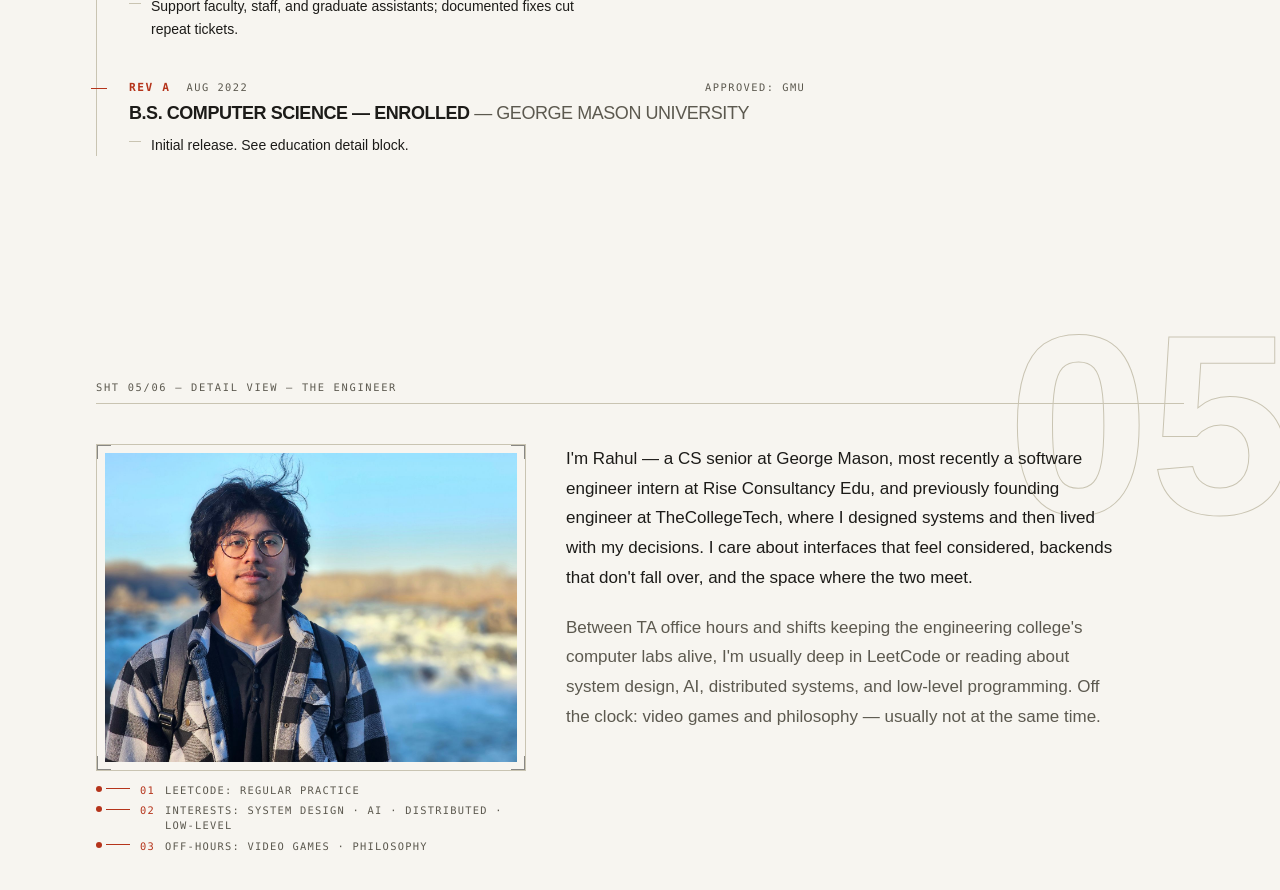
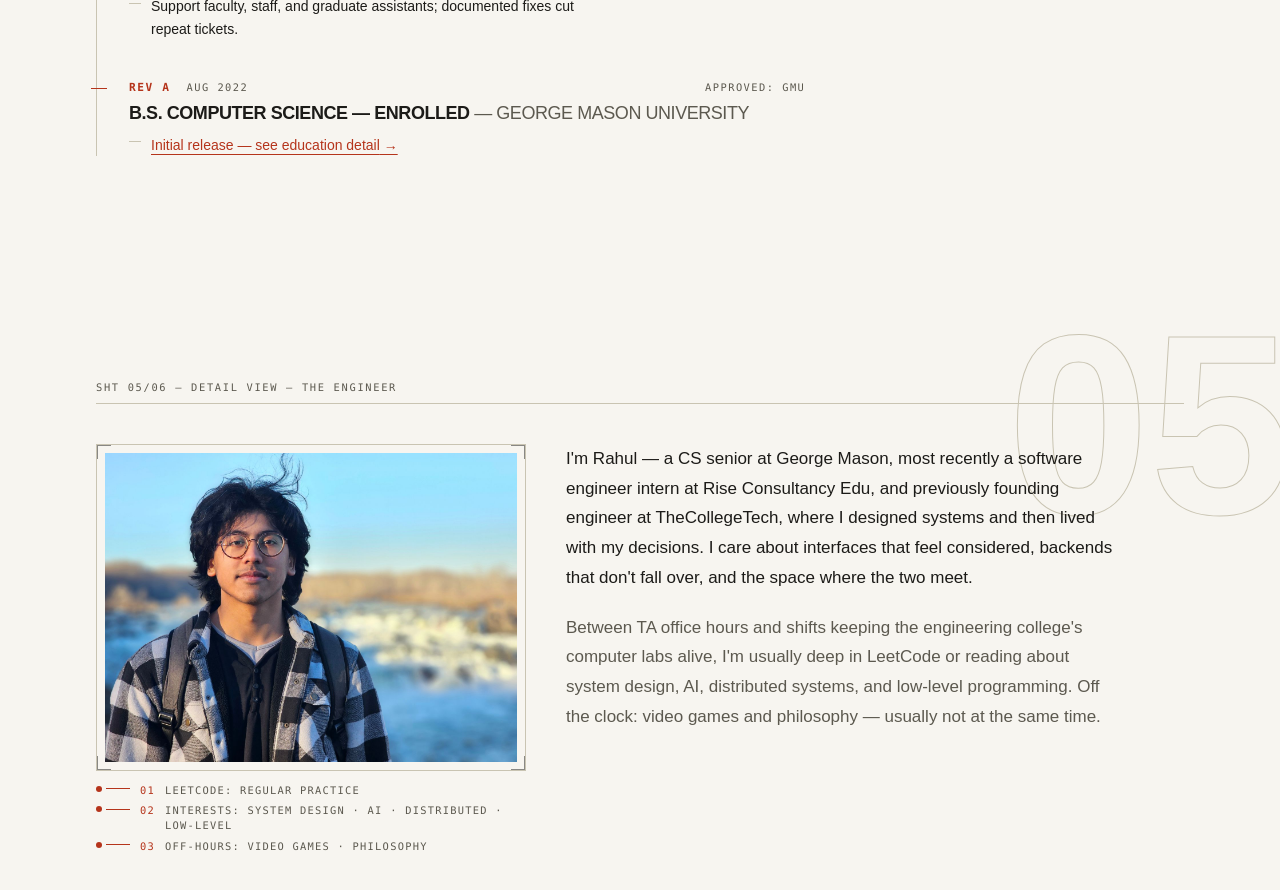
Before and after one commit to rahul-sharma-cs/portfolio, a Next.js app: page / in a window 1280 px wide. Shown: the part 5500-6390 px from the top of the page. Built offline with nearby package versions, Linux system fonts and the light colour scheme; a web font is replaced by a local one.

Commit message:
rev table: make the education callout a real link
Two readers tried to click "See education detail block." Revisions gain an optional ref rendered as an in-page link; the education aside gets the #education id.

```diff
--- a/src/components/sheets/sheet-04-revisions.tsx
+++ b/src/components/sheets/sheet-04-revisions.tsx
@@ -43,12 +43,20 @@ export default function Sheet04Revisions() {
                     <span className="text-ink">{b}</span>
                   </li>
                 ))}
+                {rev.ref && (
+                  <li className="flex gap-2.5">
+                    <span aria-hidden className="mt-[0.55em] h-px w-3 shrink-0 bg-rule" />
+                    <a href={rev.ref.hash} className="text-redline underline underline-offset-4 hover:no-underline">
+                      {rev.ref.label} →
+                    </a>
+                  </li>
+                )}
               </ul>
             </motion.li>
           ))}
         </ol>
 
-        <aside className="lg:col-span-4">
+        <aside id="education" className="scroll-mt-20 lg:col-span-4">
           <div className="relative border border-ink p-6">
             <p className="font-mono text-anno-sm uppercase tracking-[0.16em] text-pencil">Detail — Education</p>
             <RuleX className="mb-5 mt-2" />
--- a/src/lib/data.ts
+++ b/src/lib/data.ts
@@ -111,8 +111,20 @@ export const skills = [
   { item: "005", category: "Testing", spec: "Playwright · Vitest" },
 ] as const;
 
-/** SHT 04 — revision history, newest first. `approved` = the org mark. */
-export const revisions = [
+export type Revision = {
+  rev: string;
+  date: string;
+  role: string;
+  org: string;
+  /** The org mark in the APPROVED column. */
+  approved: string;
+  bullets: readonly string[];
+  /** Optional in-page cross-reference rendered as a link after the bullets ("see detail" callout). */
+  ref?: { label: string; hash: string };
+};
+
+/** SHT 04 — revision history, newest first. */
+export const revisions: readonly Revision[] = [
   {
     rev: "E",
     date: "MAY — JUL 2026",
@@ -164,9 +176,10 @@ export const revisions = [
     role: "B.S. Computer Science — enrolled",
     org: "George Mason University",
     approved: "GMU",
-    bullets: ["Initial release. See education detail block."],
+    bullets: [],
+    ref: { label: "Initial release — see education detail", hash: "#education" },
   },
-] as const;
+];
 
 export const education = {
   school: "George Mason University",
```
